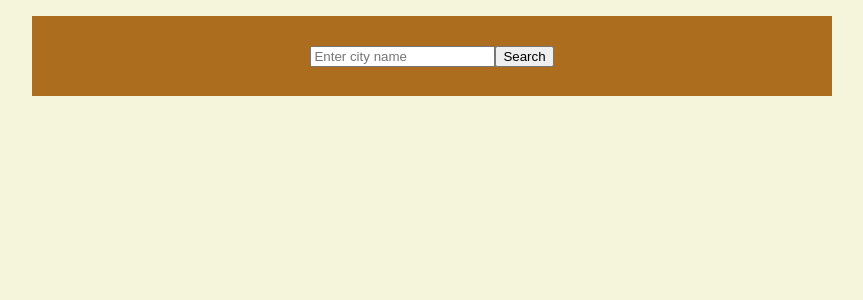
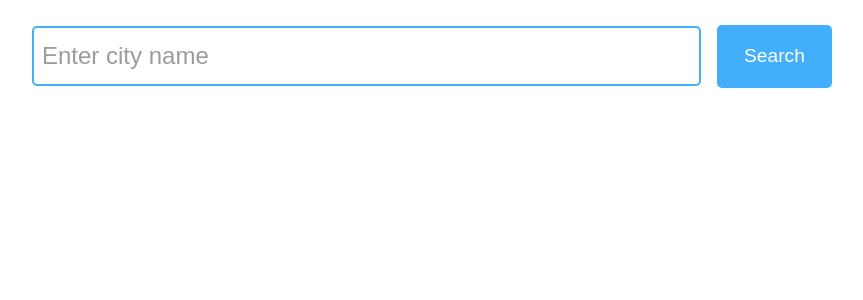
Before and after one commit to wisepanda/383weatherApp, a React (Create React App) app: page / in a window 1280 px wide. Shown: the top 300 px of the page, without its empty margins (208-1071 px from the left). Built offline with nearby package versions, Linux system fonts and the light colour scheme.

Commit message:
Some styles

```diff
--- a/src/components/App/App.js
+++ b/src/components/App/App.js
@@ -32,7 +32,7 @@ function App() {
   return (
     <div className="App">
       {fetchError && <h3>{fetchError}</h3>}
-      <SearchBar fetchData={fetchData} />
+      <SearchBar fetchData={fetchData} fetchError={fetchError} />
       {current && <Card />}
       {/* <Card />
 			<WeekList /> */}
--- a/src/components/Card/Card.css
+++ b/src/components/Card/Card.css
@@ -1,10 +1,12 @@
 .card {
   height: 20vh;
   width: 100%;
-  background-color: white;
+  background-color: #43affc;
+  color: white;
   display: flex;
   flex-direction: column;
   align-items: center;
   justify-content: center;
   margin: 1rem 0;
+  border-radius: 10px;
 }
--- a/src/components/SearchBar/searchbar.css
+++ b/src/components/SearchBar/searchbar.css
@@ -1,9 +1,34 @@
 .searchbar {
   height: 10vh;
-	background-color: rgb(172, 110, 30);
   display: flex;
   flex-direction: row;
   align-items: center;
   justify-content: center;
   margin-top: 2vh;
 }
+
+.searchbar input {
+  height: 40px;
+  padding: 0.5rem;
+  font-size: 1.5rem;
+  width: 85%;
+  border: 2px solid #43affc;
+  border-radius: 5px;
+}
+
+.searchbar button {
+  height: 63px;
+  border: none;
+  margin-left: 1rem;
+  width: 15%;
+  background-color: #43affc;
+  color: white;
+  font-weight: 500;
+  font-size: 1.2rem;
+  border-radius: 5px;
+}
+
+::placeholder {
+  color: rgb(156, 156, 156);
+  font-size: 1.5rem;
+}
--- a/src/index.css
+++ b/src/index.css
@@ -1,11 +1,11 @@
+@import url('https://fonts.googleapis.com/css2?family=Nunito:wght@400;500;700&display=swap');
+
 body {
   margin: 0;
-  font-family: -apple-system, BlinkMacSystemFont, 'Segoe UI', 'Roboto', 'Oxygen',
-    'Ubuntu', 'Cantarell', 'Fira Sans', 'Droid Sans', 'Helvetica Neue',
-    sans-serif;
+  font-family: 'Nunito', sans-serif;
   -webkit-font-smoothing: antialiased;
   -moz-osx-font-smoothing: grayscale;
-  background-color: beige;
+  background-color: white;
 }
 
 code {
```
Lines whose indentation alone changed are shown as unchanged.
